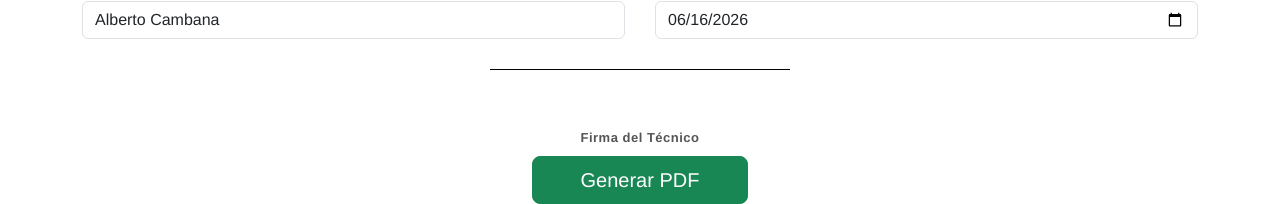
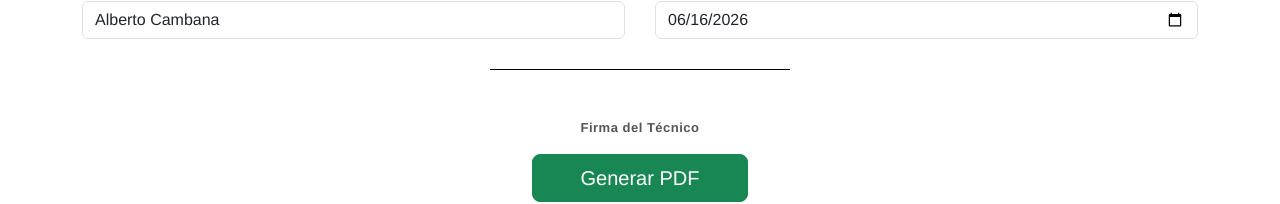
Before and after one commit to jairosandovalg/generador-pdf, a Flask app: page / in a window 1280 px wide. Shown: the part 2774-2978 px from the top of the page. Run offline with Flask 3, Linux system fonts and the light colour scheme; parts of the project's set-up code (start-up, migrations or seed data) failed here and were passed over.

Commit message:
pdf_template.html

```diff
--- a/templates/pdf_template.html
+++ b/templates/pdf_template.html
@@ -431,23 +431,20 @@
                 {% if es_pdf %}
                     <img src="{{ url_root }}static/firmas/firma_jorge.png" alt="Firma Técnico" style="max-height: 70px; display: block; margin: 0 auto 5px auto;">
                 {% else %}
-                <div style="height: 50px;"></div>
+                    <div style="height: 40px;"></div>
                 {% endif %}
-
-            {# <p style="margin: 0; font-weight: bold; font-size: 14px;">{{ tecnico if tecnico else 'Jorge Pedrito Salazar' }}</p> #}
 
                 <p style="margin: 0; color: #555; font-size: 13px; font-weight: bold; letter-spacing: 0.5px;">Firma del Técnico</p>
             </div>
         </div>
 
         {% if not es_pdf %}
-        <div class="text-center mt-2">
+            <div class="text-center mt-3">
                 <button type="submit" class="btn btn-success btn-lg px-5">Generar PDF</button>
             </div>
         {% endif %}
 
         </form>
-
     </div>
 
 </body>
```
Lines whose indentation alone changed are shown as unchanged.
